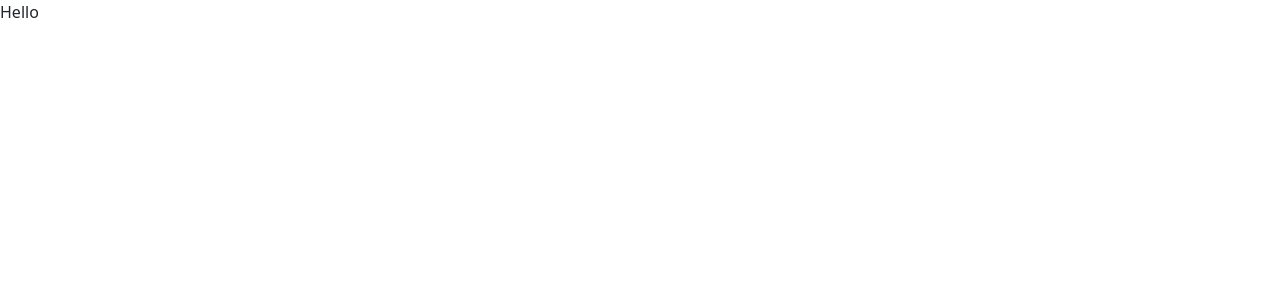
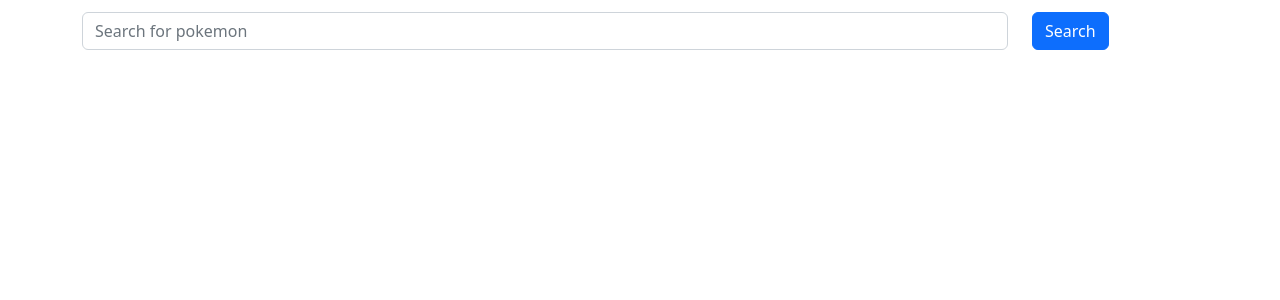
Before and after one commit to mirzavic4869/pokemon-app, a React (Create React App) app: page / in a window 1280 px wide. Shown: the top 300 px of the page. Built offline with nearby package versions, Linux system fonts and the light colour scheme.

Commit message:
create search component adn home page

```diff
--- a/src/App.js
+++ b/src/App.js
@@ -1,7 +1,12 @@
 import "./App.css";
+import Home from "./pages/Home";
 
 function App() {
-	return <div>Hello</div>;
+	return (
+		<div>
+			<Home />
+		</div>
+	);
 }
 
 export default App;
--- /dev/null
+++ b/src/components/Search.jsx
@@ -0,0 +1,23 @@
+import React, { useState } from "react";
+import { Form, Container, Col, Button, Row } from "react-bootstrap";
+
+const Search = (props) => {
+	const [search, setSearch] = useState("");
+	return (
+		<Container>
+			<h1>{search}</h1>
+			<Form className="mt-2">
+				<Row className="align-items-center">
+					<Col sm={10} className="my-1">
+						<Form.Control onChange={(e) => setSearch(e.target.value)} placeholder="Search for pokemon" />
+					</Col>
+					<Col sm={2} className="my-1">
+						<Button onClick={(e) => props.getPokemon(search)}>Search</Button>
+					</Col>
+				</Row>
+			</Form>
+		</Container>
+	);
+};
+
+export default Search;
--- a/src/pages/Home.jsx
+++ b/src/pages/Home.jsx
@@ -0,0 +1,36 @@
+import React, { useState } from "react";
+import Search from "../components/Search";
+import { Row, Col } from "react-bootstrap";
+
+const Home = () => {
+	const [pokemon, setPokemon] = useState("");
+	const [loading, setLoading] = useState(false);
+
+	const getPokemon = async (pokemon) => {
+		setLoading(true);
+		const query = {
+			pokemon: "pokemon",
+		};
+		await fetch(`https://pokeapi.co/api/v2/${query.pokemon}/${pokemon}`)
+			.then((response) => response.json())
+			.then((results) => {
+				setPokemon(results);
+				setLoading(false);
+			})
+			.catch((error) => console.log(error));
+	};
+	return (
+		<div>
+			<Search getPokemon={getPokemon} />
+			{!loading && pokemon ? (
+				<Row>
+					<Col>
+						<p>{pokemon.name}</p>
+					</Col>
+				</Row>
+			) : null}
+		</div>
+	);
+};
+
+export default Home;
```
